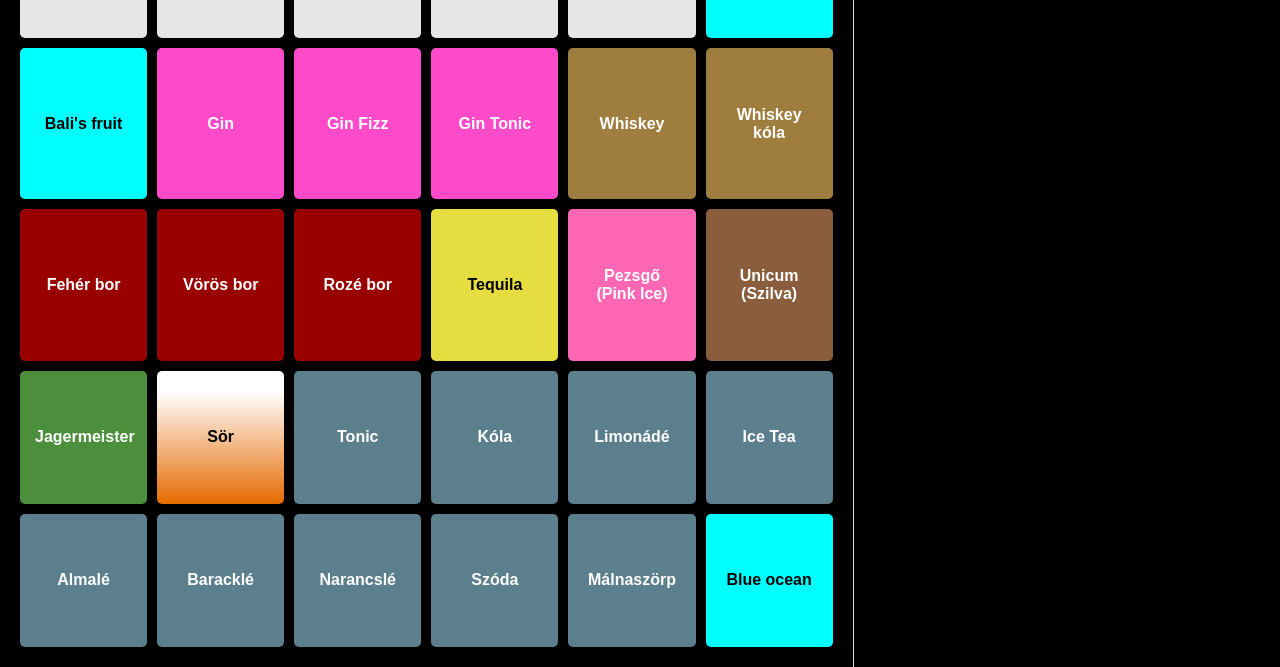
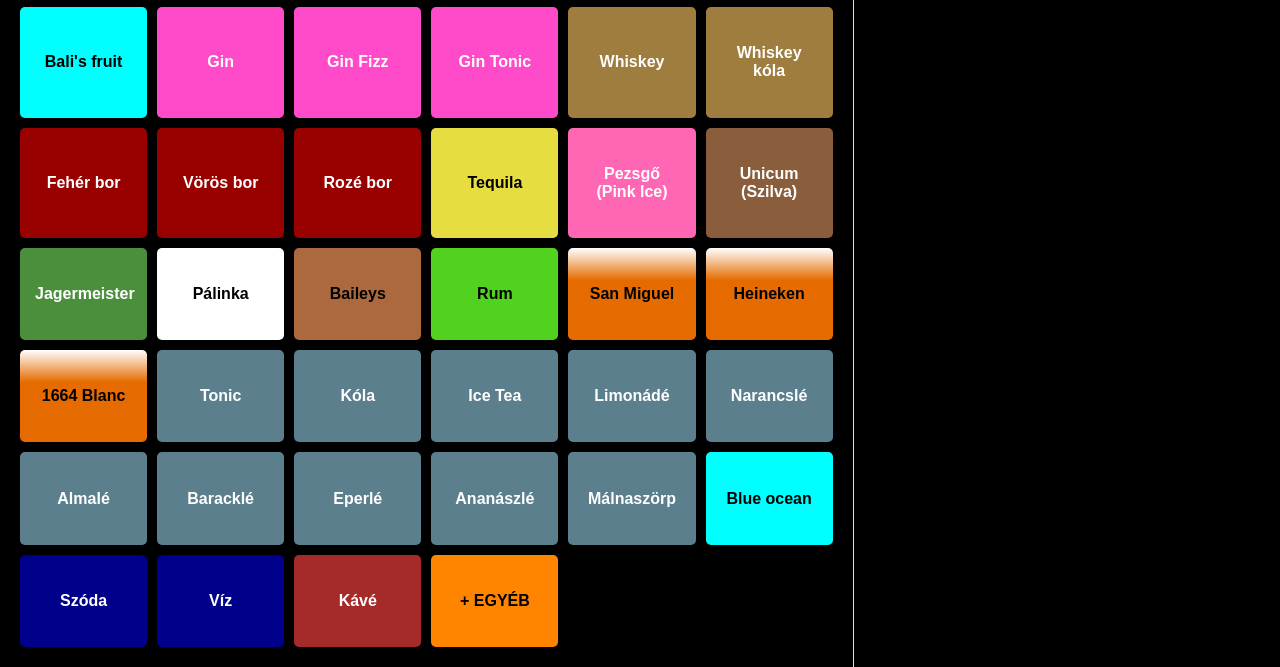
Before and after one commit to Bodo-Kristof/pos, a website: page frontend/index.html in a window 1280 px wide. Shown: the part 133-800 px from the top of the page. Drawn offline with Linux system fonts and the light colour scheme.

Commit message:
uj italok

```diff
--- a/frontend/index.html
+++ b/frontend/index.html
@@ -35,20 +35,34 @@
         <button class="drink-btn unicum" onclick="addOrder('Unicum (Szilva)')">Unicum (Szilva)</button>
 
         <button class="drink-btn jagermeister" onclick="addOrder('Jagermeister')">Jagermeister</button>
+        <button class="drink-btn palinka" onclick="addOrder('Pálinka')">Pálinka</button>
+        <button class="drink-btn baileys" onclick="addOrder('Baileys')">Baileys</button>
+        <button class="drink-btn rum" onclick="addOrder('Rum')">Rum</button>
 
-    <button class="drink-btn sor" onclick="addOrder('Sör')">Sör</button>
+
+        <button class="drink-btn sor" onclick="addOrder('San Miguel')">San Miguel</button>
+        <button class="drink-btn sor" onclick="addOrder('Heineken')">Heineken</button>
+        <button class="drink-btn sor" onclick="addOrder('1664 Blanc')">1664 Blanc</button>
 
         <button class="drink-btn nonalcoholic" onclick="addOrder('Tonic')">Tonic</button>
         <button class="drink-btn nonalcoholic" onclick="addOrder('Kóla')">Kóla</button>
+        <button class="drink-btn nonalcoholic" onclick="addOrder('Ice Tea')">Ice Tea</button>
         <button class="drink-btn nonalcoholic" onclick="addOrder('Limonádé')">Limonádé</button>
-    <button class="drink-btn nonalcoholic" onclick="addOrder('Ice Tea')">Ice Tea</button>
+        <button class="drink-btn nonalcoholic" onclick="addOrder('Narancslé')">Narancslé</button>
         <button class="drink-btn nonalcoholic" onclick="addOrder('Almalé')">Almalé</button>
         <button class="drink-btn nonalcoholic" onclick="addOrder('Baracklé')">Baracklé</button>
-    <button class="drink-btn nonalcoholic" onclick="addOrder('Narancslé')">Narancslé</button>
-    <button class="drink-btn nonalcoholic" onclick="addOrder('Szóda')">Szóda</button>
+        <button class="drink-btn nonalcoholic" onclick="addOrder('Eperlé')">Eperlé</button>
+        <button class="drink-btn nonalcoholic" onclick="addOrder('Blue ocean')">Ananászlé</button>
         <button class="drink-btn nonalcoholic" onclick="addOrder('Málnaszörp')">Málnaszörp</button>
 
         <button class="drink-btn blue" onclick="addOrder('Blue ocean')">Blue ocean</button>
+
+
+        <button class="drink-btn dblue" onclick="addOrder('Szóda')">Szóda</button>
+        <button class="drink-btn dblue" onclick="addOrder('Víz')">Víz</button>
+
+        <button class="drink-btn kave" onclick="addOrder('Kávé')">Kávé</button>
+        <button class="drink-btn egyeb" onclick="addOrder('!!! EGYÉB !!!')">+ EGYÉB</button>
     </div>
 
 <div class="order-container">
--- a/frontend/style.css
+++ b/frontend/style.css
@@ -41,7 +41,13 @@
 .jagermeister { background-color: #4b8f3d; }
 .nonalcoholic { background-color: #5c7f8e; }
 .blue { background-color: aqua; color: black; }
-.sor { background: linear-gradient(180deg, hsla(0, 0%, 100%, 1) 15%, hsla(28, 100%, 45%, 1) 100%); color: black;}
+.sor { background: linear-gradient(180deg, hsla(0, 0%, 100%, 1) 0%, hsla(28, 100%, 45%, 1) 35%); color: black;}
+.dblue { background-color: darkblue;}
+.baileys { background-color: #ac683f; color: black;}
+.palinka { background-color: white; color: black;}
+.rum { background-color: rgb(81, 210, 30); color: black;}
+.egyeb { background-color: rgb(255, 132, 0); color: black;}
+.kave { background-color: brown;}
 
 /* Rendelések panel */
 .order-container {
```
Lines whose indentation alone changed are shown as unchanged.
